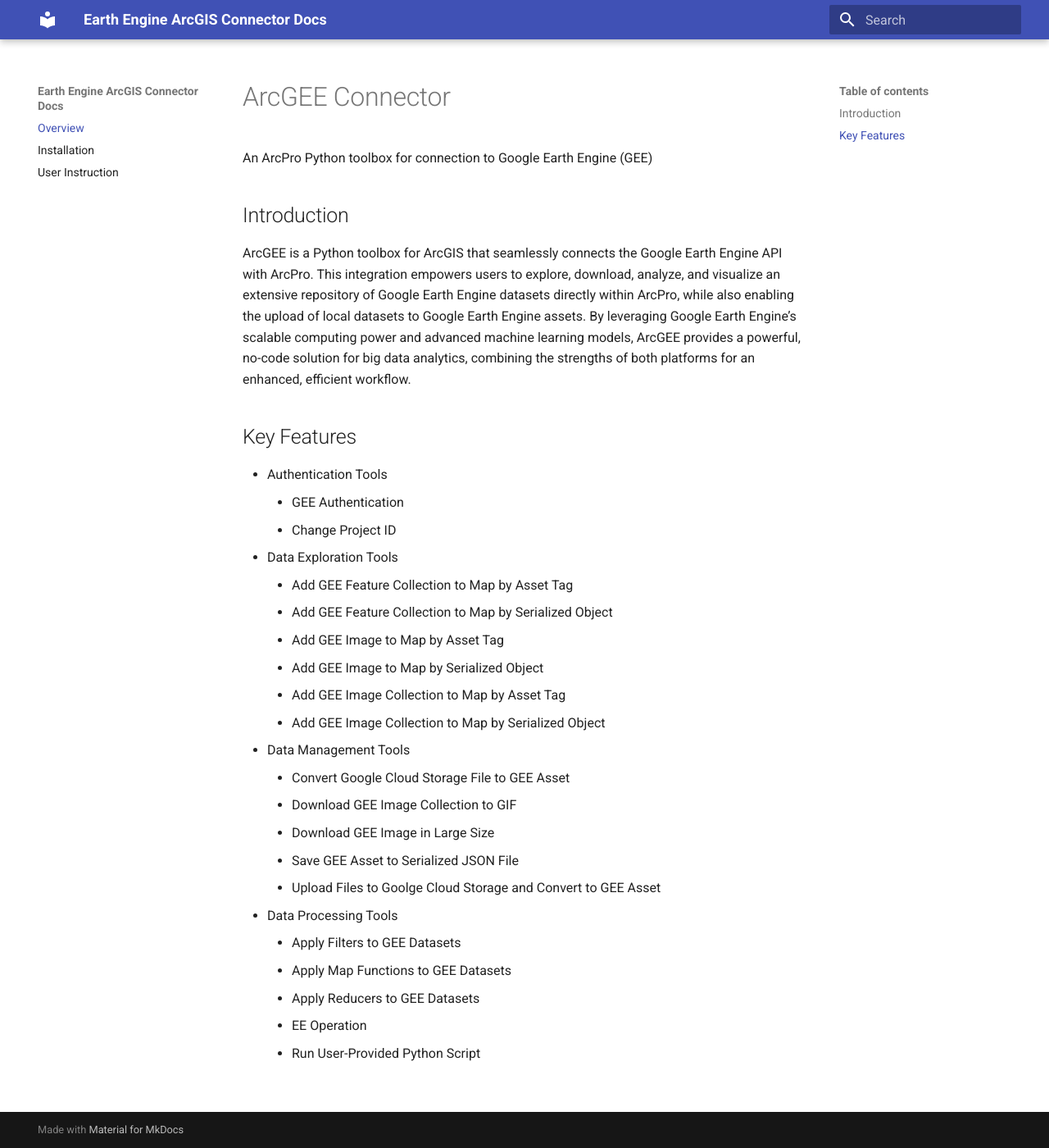
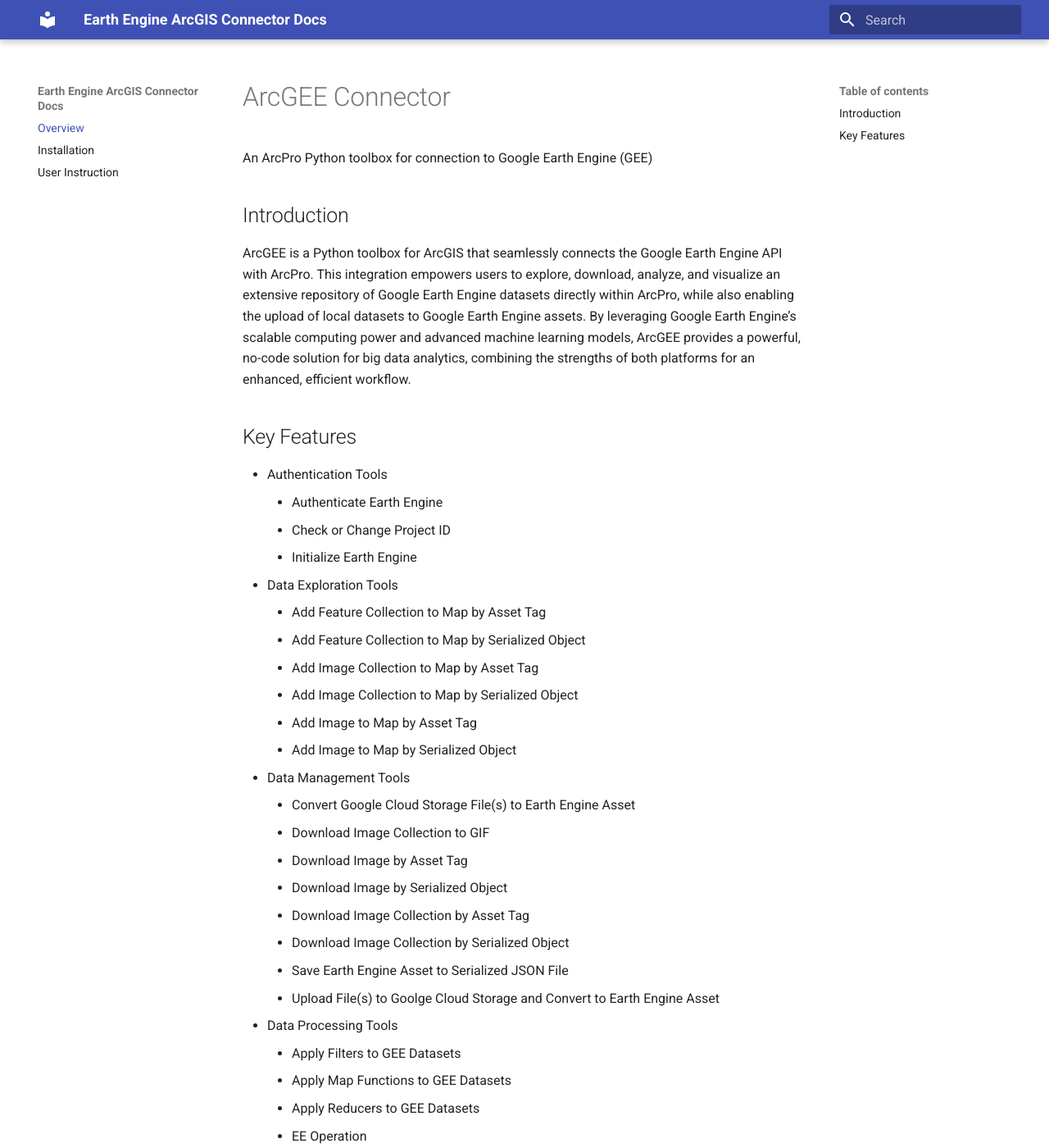
Before and after one commit to gee-community/arcgis-earthengine-toolbox, an MkDocs documentation site: the page built from docs/index.md, in a window 1280 px wide and 1400 px high. Shown: the whole window at 82% size. Built offline with MkDocs 1.6.1 and Material for MkDocs 9.7.7, drawn with Linux system fonts in a browser that asks for light colours.

```diff
--- a/docs/index.md
+++ b/docs/index.md
@@ -7,21 +7,25 @@ ArcGEE is a Python toolbox for ArcGIS that seamlessly connects the Google Earth
 
 ## Key Features
  - Authentication Tools
-    - GEE Authentication
-    - Change Project ID
+    - Authenticate Earth Engine
+    - Check or Change Project ID
+    - Initialize Earth Engine
  - Data Exploration Tools
-    - Add GEE Feature Collection to Map by Asset Tag
-    - Add GEE Feature Collection to Map by Serialized Object
-    - Add GEE Image to Map by Asset Tag
-    - Add GEE Image to Map by Serialized Object
-    - Add GEE Image Collection to Map by Asset Tag
-    - Add GEE Image Collection to Map by Serialized Object
+    - Add Feature Collection to Map by Asset Tag
+    - Add Feature Collection to Map by Serialized Object
+    - Add Image Collection to Map by Asset Tag
+    - Add Image Collection to Map by Serialized Object
+    - Add Image to Map by Asset Tag
+    - Add Image to Map by Serialized Object
  - Data Management Tools
-    - Convert Google Cloud Storage File to GEE Asset
-    - Download GEE Image Collection to GIF
-    - Download GEE Image in Large Size
-    - Save GEE Asset to Serialized JSON File
-    - Upload Files to Goolge Cloud Storage and Convert to GEE Asset
+    - Convert Google Cloud Storage File(s) to Earth Engine Asset
+    - Download Image Collection to GIF
+    - Download Image by Asset Tag
+    - Download Image by Serialized Object
+    - Download Image Collection by Asset Tag
+    - Download Image Collection by Serialized Object
+    - Save Earth Engine Asset to Serialized JSON File
+    - Upload File(s) to Goolge Cloud Storage and Convert to Earth Engine Asset
  - Data Processing Tools
     - Apply Filters to GEE Datasets
     - Apply Map Functions to GEE Datasets
```
Also changed, not shown: docs/installation.md (+0 -8 lines), docs/instruction.md (+29 -18 lines), 14 other files.
